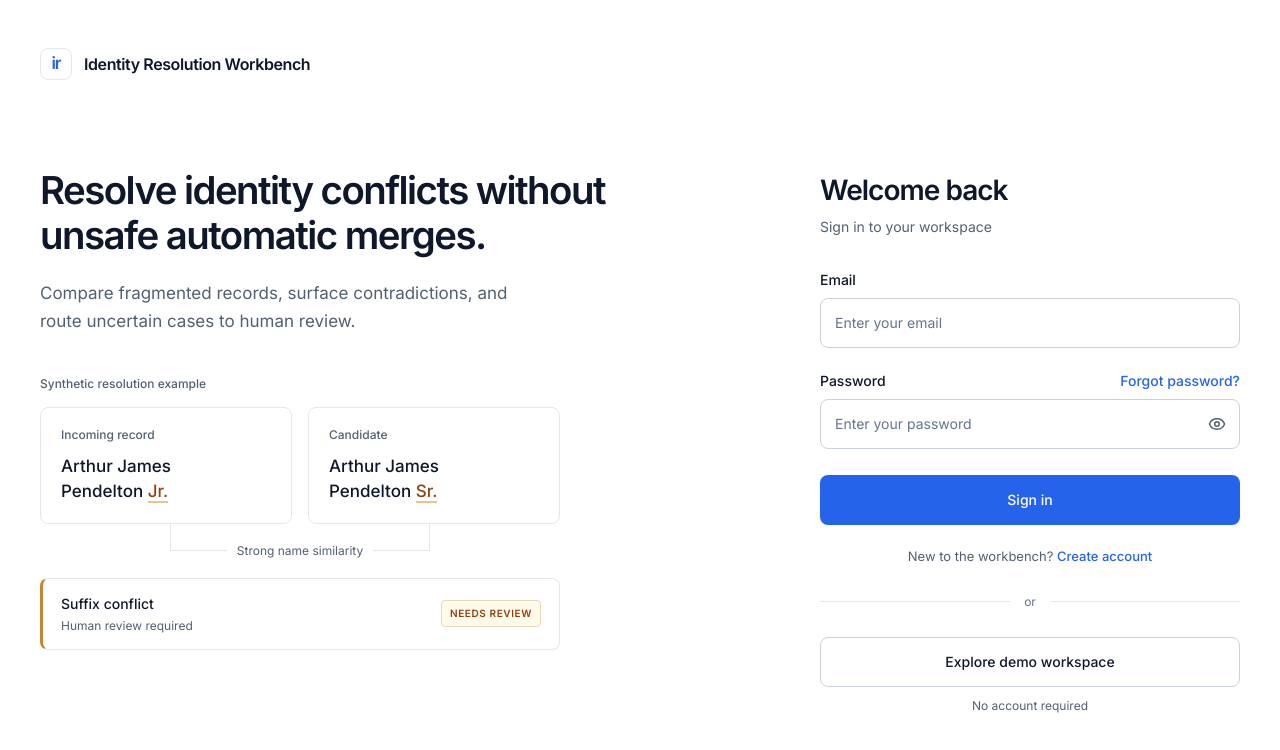
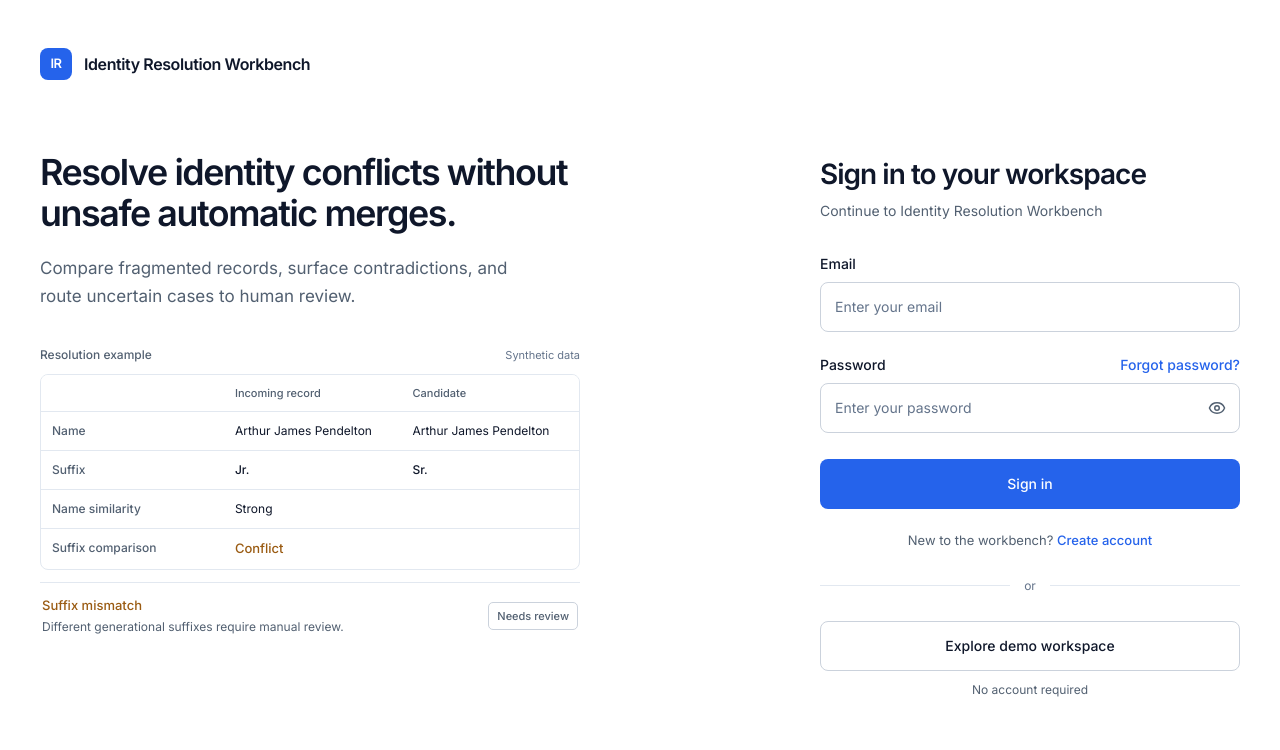
Before and after one commit to farazkhan-05/contact-resolution-workbench, a React (Vite) app in the folder frontend/: page / in a window 1280 px wide. Shown: the top 750 px of the page. Built offline with nearby package versions, Linux system fonts and the light colour scheme; no server answers.

Commit message:
ui: refine authentication page

```diff
--- a/frontend/src/auth/AuthScreen.css
+++ b/frontend/src/auth/AuthScreen.css
@@ -8,7 +8,7 @@
   display: grid;
   grid-template-columns: minmax(0, 1fr) 420px;
   column-gap: 112px;
-  row-gap: 88px;
+  row-gap: 72px;
   max-width: 1200px;
   margin: 0 auto;
 }
@@ -28,17 +28,18 @@
   place-items: center;
   width: 32px;
   height: 32px;
-  border: 1px solid var(--border);
+  background: var(--accent);
   border-radius: 8px;
-  color: var(--accent);
-  font-size: 17px;
-  letter-spacing: -0.06em;
+  color: #fff;
+  font-size: 13px;
+  font-weight: 600;
+  letter-spacing: -0.04em;
 }
 
 .auth-introduction h1 {
   max-width: 590px;
-  font-size: clamp(30px, 3vw, 42px);
-  line-height: 1.18;
+  font-size: clamp(29px, 2.8vw, 39px);
+  line-height: 1.14;
   font-weight: 600;
   letter-spacing: -0.04em;
 }
@@ -51,24 +52,25 @@
   line-height: 1.65;
 }
 
-.auth-example { max-width: 520px; margin-top: 40px; }
+.auth-example { max-width: 540px; margin-top: 36px; }
 .auth-example figcaption, .auth-small-label {
   color: #526071;
   font-size: 12px;
   font-weight: 500;
 }
-.auth-example figcaption { margin-bottom: 14px; }
-.auth-records { display: grid; grid-template-columns: repeat(2, minmax(0, 1fr)); gap: 16px; }
-.auth-record { padding: 18px 20px; border: 1px solid var(--border); border-radius: 8px; }
-.auth-record-name { margin-top: 10px; font-size: 17px; font-weight: 500; line-height: 1.5; }
-.auth-record-name span { color: #92400e; border-bottom: 2px solid #e8c58e; }
-.auth-relationship { position: relative; text-align: center; padding: 18px 0; color: #526071; font-size: 12px; }
-.auth-relationship::before { content: ''; position: absolute; top: 0; left: 25%; width: 50%; height: 50%; border: solid var(--border); border-width: 0 1px 1px; }
-.auth-relationship span { position: relative; background: #fff; padding: 0 10px; }
-.auth-resolution { display: flex; align-items: center; justify-content: space-between; gap: 12px; border: 1px solid var(--border); border-left: 3px solid #c08735; border-radius: 8px; padding: 14px 18px; }
-.auth-conflict { font-size: 14px; font-weight: 500; }
+.auth-example figcaption { display: flex; align-items: center; justify-content: space-between; margin-bottom: 10px; }
+.auth-synthetic-note { color: #64748b; font-size: 11px; font-weight: 400; }
+.auth-comparison { width: 100%; table-layout: fixed; border: 1px solid var(--border); border-collapse: separate; border-spacing: 0; border-radius: 8px; overflow: hidden; font-size: 12px; }
+.auth-comparison th, .auth-comparison td { padding: 10px 11px; text-align: left; vertical-align: top; border-bottom: 1px solid var(--border); }
+.auth-comparison thead th { color: #526071; background: #fff; font-size: 11px; font-weight: 500; }
+.auth-comparison thead th:first-child, .auth-comparison tbody th { width: 34%; }
+.auth-comparison tbody th { color: #526071; font-weight: 500; }
+.auth-comparison tbody tr:last-child th, .auth-comparison tbody tr:last-child td { border-bottom: 0; }
+.auth-comparison tbody tr:nth-child(2) td { font-weight: 500; }
+.auth-resolution { display: flex; align-items: center; justify-content: space-between; gap: 12px; border-top: 1px solid var(--border); padding: 13px 2px 0; margin-top: 12px; }
+.auth-conflict { color: #9a5b12; font-size: 13px; font-weight: 500; }
 .auth-review-copy { margin-top: 3px; font-size: 12px; color: #526071; }
-.auth-review-state { color: #92400e; background: #fffbeb; border: 1px solid #ead8b7; border-radius: 4px; padding: 5px 8px; white-space: nowrap; font-size: 10px; font-weight: 600; letter-spacing: 0.06em; }
+.auth-review-state { color: #526071; border: 1px solid #cbd2dc; border-radius: 5px; padding: 5px 8px; white-space: nowrap; font-size: 11px; font-weight: 500; }
 
 .auth-interface { align-self: start; padding-top: 4px; }
 .auth-interface h2 { font-size: 28px; font-weight: 600; letter-spacing: -0.035em; line-height: 1.3; }
@@ -103,19 +105,16 @@
 
 @media (max-width: 1100px) {
   .auth-page { padding: 36px 32px 56px; }
-  .auth-layout { grid-template-columns: minmax(0, 1fr) 400px; column-gap: 48px; row-gap: 64px; }
-  .auth-record { padding: 16px 14px; }
-  .auth-record-name { font-size: 15px; }
+  .auth-layout { grid-template-columns: minmax(0, 1fr) 400px; column-gap: 48px; row-gap: 56px; }
 }
 
 @media (max-width: 900px) {
   .auth-layout { grid-template-columns: minmax(0, 1fr) minmax(0, 360px); column-gap: 32px; }
   .auth-introduction h1 { font-size: 30px; }
   .auth-product-copy { font-size: 15px; }
-  .auth-records { grid-template-columns: 1fr; gap: 10px; }
-  .auth-record-name br { display: none; }
-  .auth-record-name { font-size: 14px; }
-  .auth-resolution { flex-wrap: wrap; }
+  .auth-example { margin-top: 28px; }
+  .auth-comparison th, .auth-comparison td { padding: 9px 7px; font-size: 11px; }
+  .auth-comparison thead th { font-size: 10px; }
 }
 
 @media (max-width: 700px) {
--- a/frontend/src/auth/AuthScreen.tsx
+++ b/frontend/src/auth/AuthScreen.tsx
@@ -33,23 +33,27 @@ export function AuthScreen(): ReactNode {
   };
   return <main className="auth-page">
     <div className="auth-layout">
-      <header className="auth-brand"><span className="auth-brand-mark" aria-hidden="true">ir</span>Identity Resolution Workbench</header>
+      <header className="auth-brand"><span className="auth-brand-mark" aria-hidden="true">IR</span>Identity Resolution Workbench</header>
       <section className="auth-introduction" aria-labelledby="auth-product-heading">
         <h1 id="auth-product-heading">Resolve identity conflicts without unsafe automatic merges.</h1>
         <p className="auth-product-copy">Compare fragmented records, surface contradictions, and route uncertain cases to human review.</p>
-        <figure className="auth-example" aria-label="Synthetic identity-resolution example">
-          <figcaption>Synthetic resolution example</figcaption>
-          <div className="auth-records">
-            <div className="auth-record"><p className="auth-small-label">Incoming record</p><p className="auth-record-name">Arthur James<br />{' '}Pendelton <span>Jr.</span></p></div>
-            <div className="auth-record"><p className="auth-small-label">Candidate</p><p className="auth-record-name">Arthur James<br />{' '}Pendelton <span>Sr.</span></p></div>
-          </div>
-          <div className="auth-relationship"><span>Strong name similarity</span></div>
-          <div className="auth-resolution"><div><p className="auth-conflict">Suffix conflict</p><p className="auth-review-copy">Human review required</p></div><span className="auth-review-state">NEEDS REVIEW</span></div>
+        <figure className="auth-example" aria-label="Identity resolution example using synthetic data">
+          <figcaption><span>Resolution example</span><span className="auth-synthetic-note">Synthetic data</span></figcaption>
+          <table className="auth-comparison">
+            <thead><tr><th scope="col"></th><th scope="col">Incoming record</th><th scope="col">Candidate</th></tr></thead>
+            <tbody>
+              <tr><th scope="row">Name</th><td>Arthur James Pendelton</td><td>Arthur James Pendelton</td></tr>
+              <tr><th scope="row">Suffix</th><td>Jr.</td><td>Sr.</td></tr>
+              <tr><th scope="row">Name similarity</th><td colSpan={2}>Strong</td></tr>
+              <tr><th scope="row">Suffix comparison</th><td colSpan={2}><span className="auth-conflict">Conflict</span></td></tr>
+            </tbody>
+          </table>
+          <div className="auth-resolution"><div><p className="auth-conflict">Suffix mismatch</p><p className="auth-review-copy">Different generational suffixes require manual review.</p></div><span className="auth-review-state">Needs review</span></div>
         </figure>
       </section>
       <section className="auth-interface" aria-labelledby="auth-form-heading">
         <form onSubmit={mode === 'reset_password' ? submitReset : submit}>
-          <h2 id="auth-form-heading">{authenticated ? 'Workspace setup' : mode === 'reset_password' ? 'Reset your password' : mode === 'sign_up' ? 'Create your account' : 'Welcome back'}</h2>
+          <h2 id="auth-form-heading">{authenticated ? 'Workspace setup' : mode === 'reset_password' ? 'Reset your password' : mode === 'sign_up' ? 'Create your account' : 'Sign in to your workspace'}</h2>
           {authenticated ? <>
             <p className="auth-subtitle">{accountCreated ? 'Your account was created, but the workspace could not be initialized.' : 'You are signed in, but the workspace could not be initialized.'}</p>
             {error && <p role="alert" className="auth-error">{error}</p>}
@@ -68,7 +72,7 @@ export function AuthScreen(): ReactNode {
                 <button type="button" disabled={pending} onClick={backToSignIn} className="auth-link auth-back">Back to sign in</button>
               </>}
             </> : <>
-              <p className="auth-subtitle">{mode === 'sign_in' ? 'Sign in to your workspace' : 'Set up your workspace to start resolving records.'}</p>
+              <p className="auth-subtitle">{mode === 'sign_in' ? 'Continue to Identity Resolution Workbench' : 'Set up your workspace to start resolving records.'}</p>
               <div className="auth-field"><label htmlFor="auth-email">Email</label><input id="auth-email" required disabled={pending} type="email" autoComplete="email" placeholder="Enter your email" value={email} onChange={(event) => setEmail(event.target.value)} /></div>
               <div className="auth-field">
                 <div className="auth-password-label"><label htmlFor="auth-password">Password</label>{mode === 'sign_in' && <button type="button" disabled={pending} onClick={() => { setMode('reset_password'); setResetSent(false); setResetError(null); }} className="auth-link">Forgot password?</button>}</div>
```
Also changed, not shown: 1 other file (tests, documents, lock files or other folders).
